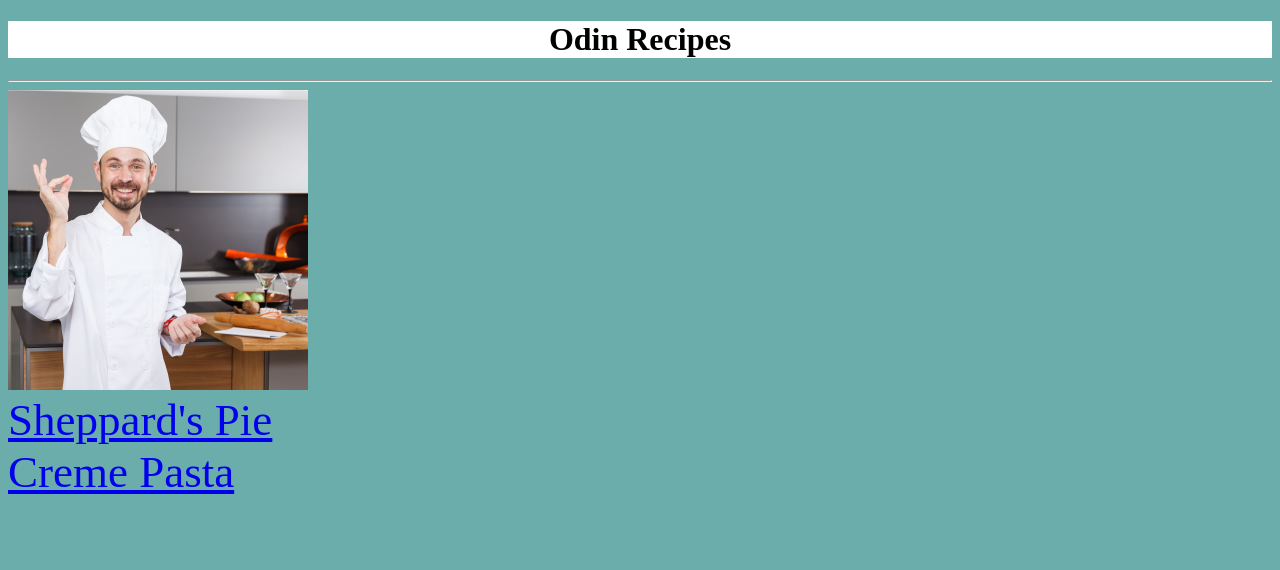
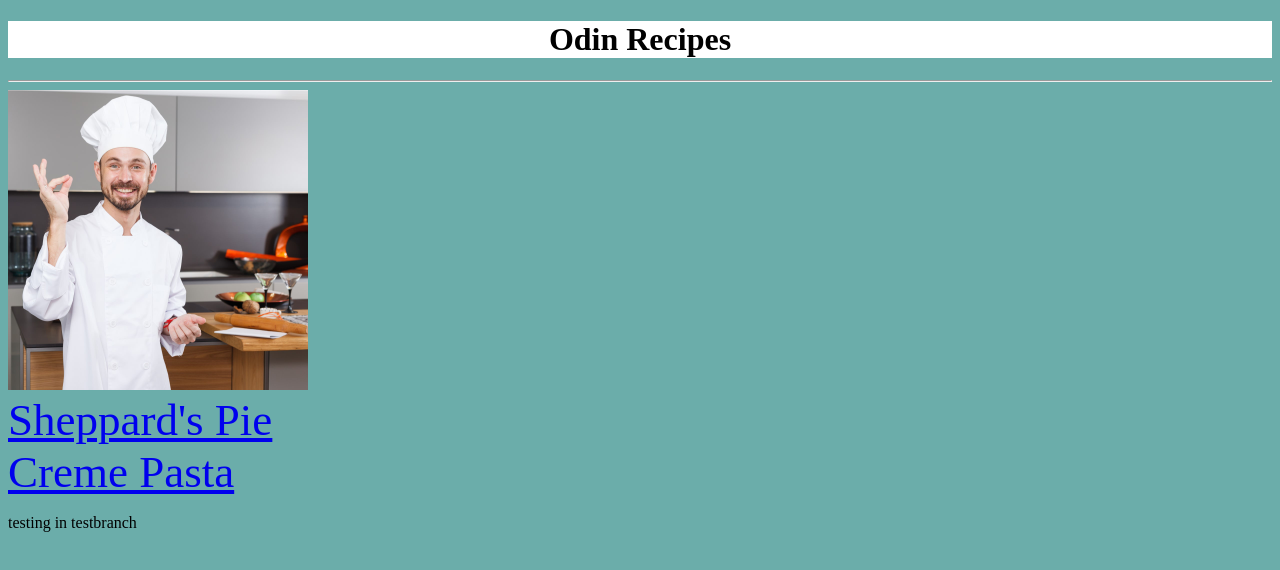
Before and after one commit to brianjo94/FoodRecipes, a plain HTML site: page index.html in a window 1280 px wide. Drawn offline with Linux system fonts and the light colour scheme.

Commit message:
Attempting pull request using different branch

```diff
--- a/index.html
+++ b/index.html
@@ -14,5 +14,7 @@
 
     <a href="recipes/sheppardspie.html">Sheppard's Pie</a><br>
     <a href="recipes/cremepasta.html">Creme Pasta</a>
+
+    <p>testing in testbranch</p>
 </body>
 </html>
```
